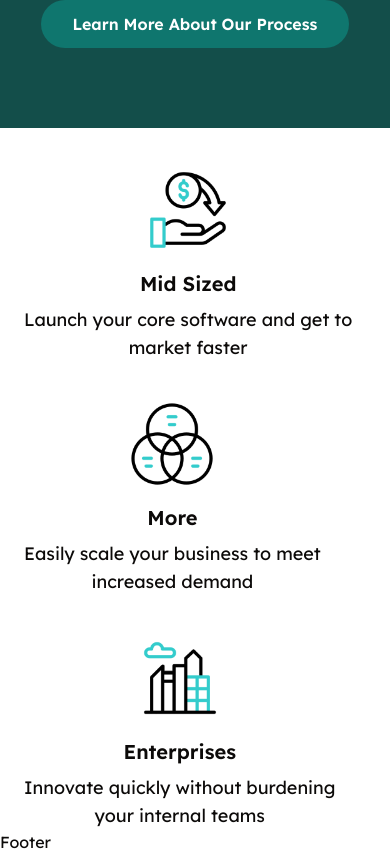
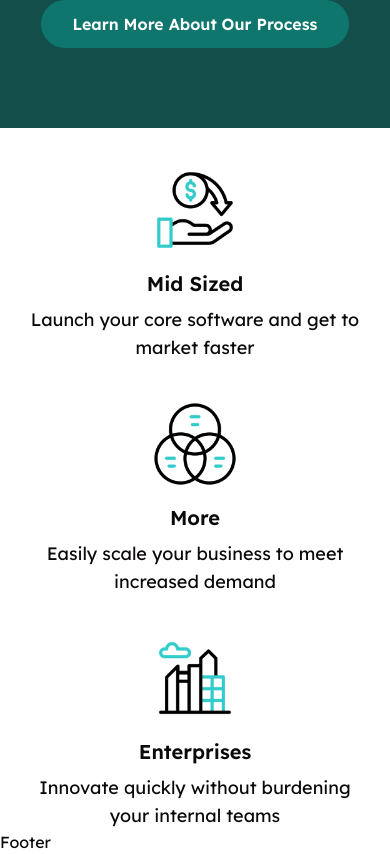
Before and after one commit to jonyBhatt/Beeheit, a Next.js app: page / in a window 390 px wide. Shown: the part 1195-2049 px from the top of the page. Built offline with nearby package versions, Linux system fonts and the light colour scheme.

Commit message:
Center the contents

```diff
--- a/components/shared/Vision.tsx
+++ b/components/shared/Vision.tsx
@@ -39,7 +39,7 @@ const VisionSection = () => {
         </div>
       </div>
 
-      <div className="container mx-auto flex flex-col lg:flex-row items-start lg:items-center justify-between space-y-8 lg:space-y-0 px-6 mt-8">
+      <div className="container mx-auto flex flex-col lg:flex-row items-center sm:items-start lg:items-center justify-between space-y-8 lg:space-y-0 px-6 mt-8">
         <div className="flex flex-col items-center gap-2.5">
           <Image
             src="/icons/cashback.gif"
```
